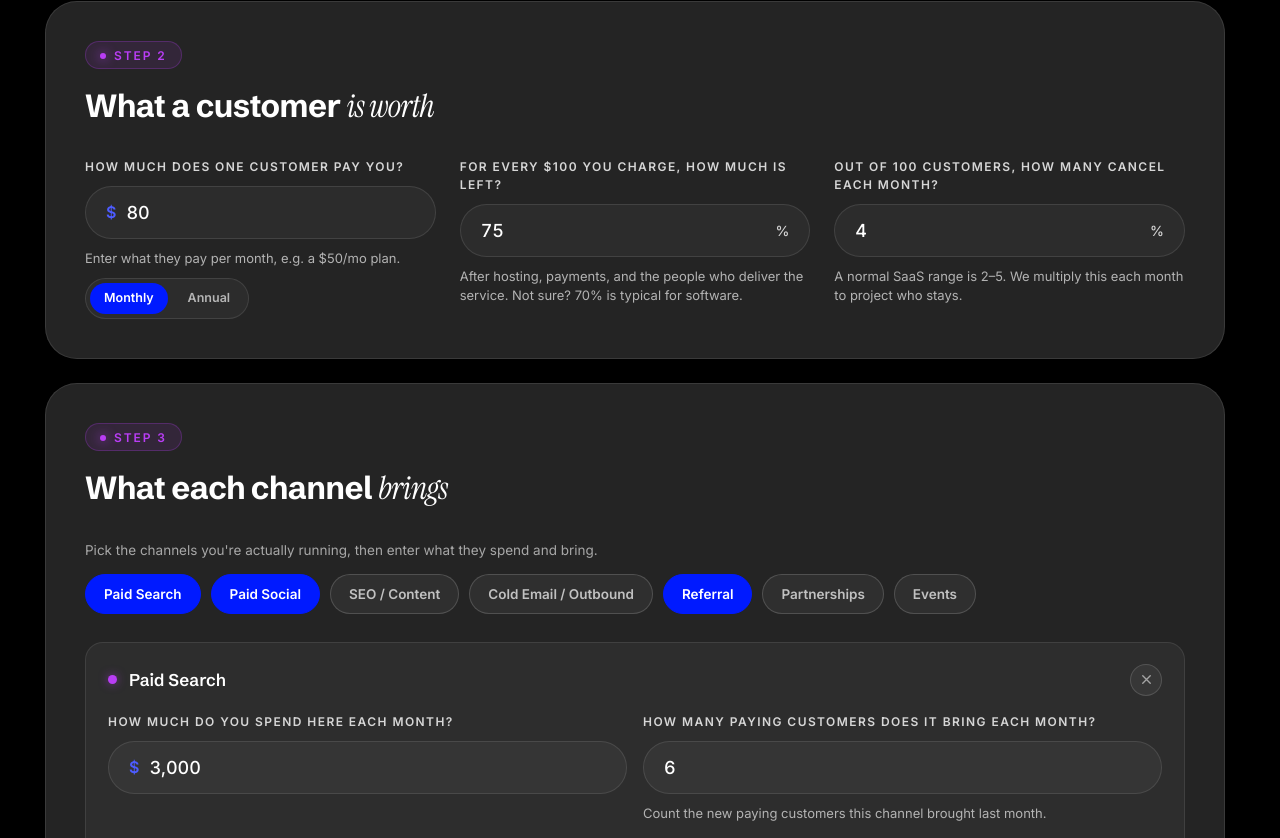
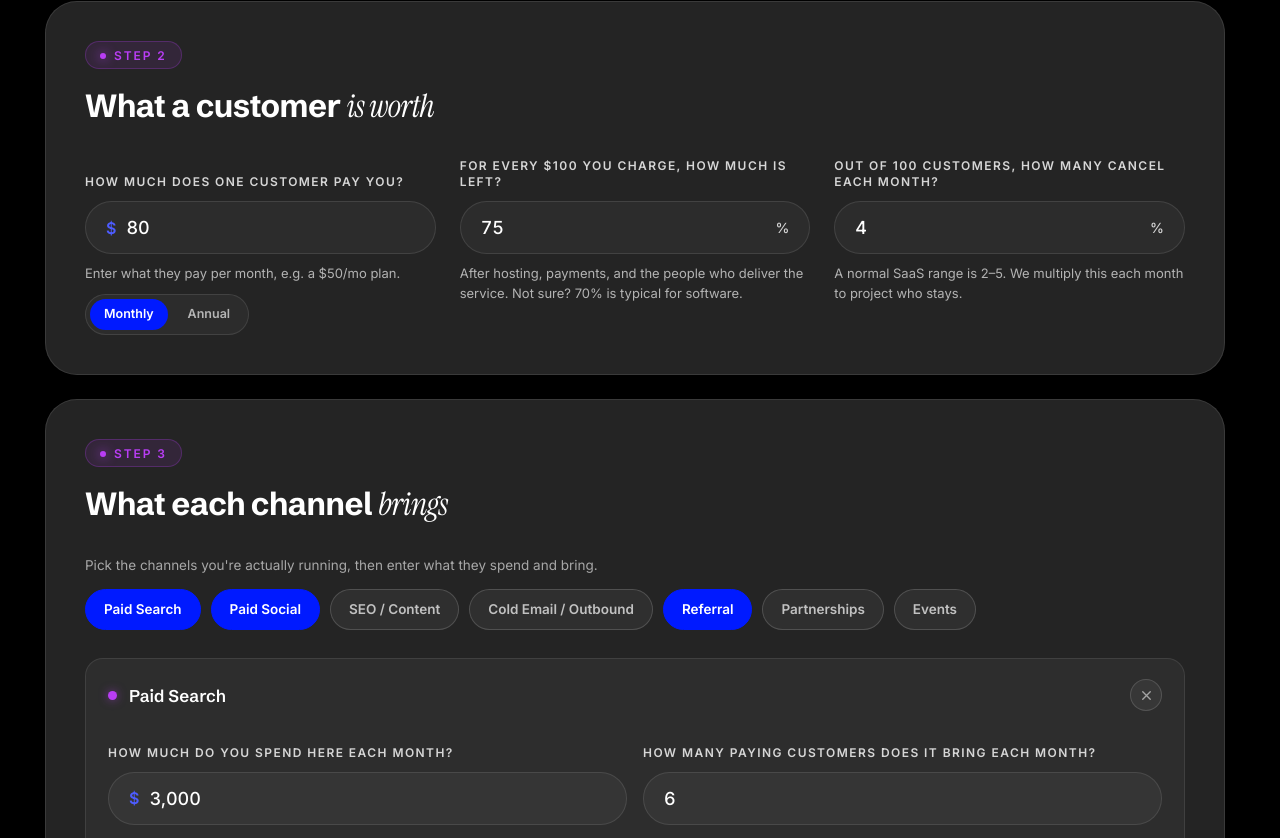
Before and after one commit to abhishek-ryze/ryze-spend-projection-tool, a Next.js app: page / in a window 1280 px wide. Shown: the part 1242-2080 px from the top of the page. Built offline with nearby package versions, Linux system fonts and the light colour scheme; a web font is replaced by a local one.

Commit message:
style: reserve 2-line min-height on NumberField labels so adjacent inputs stay aligned when labels wrap differently

```diff
--- a/components/ui/NumberField.tsx
+++ b/components/ui/NumberField.tsx
@@ -95,6 +95,10 @@ export default function NumberField({
           letterSpacing: "0.12em",
           textTransform: "uppercase",
           fontFamily: "var(--font-sans)",
+          lineHeight: 1.4,
+          minHeight: "2.8em",
+          display: "flex",
+          alignItems: "flex-end",
         }}
       >
         {label}
```
